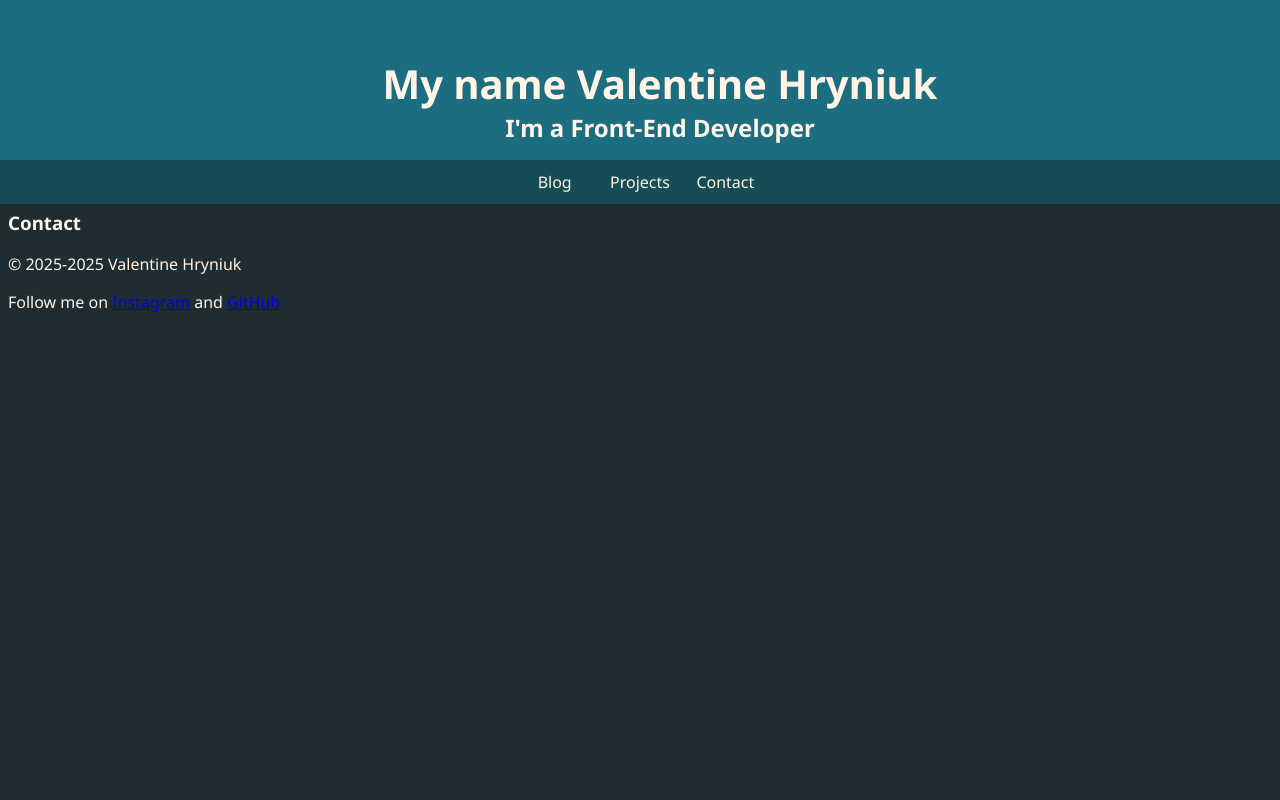
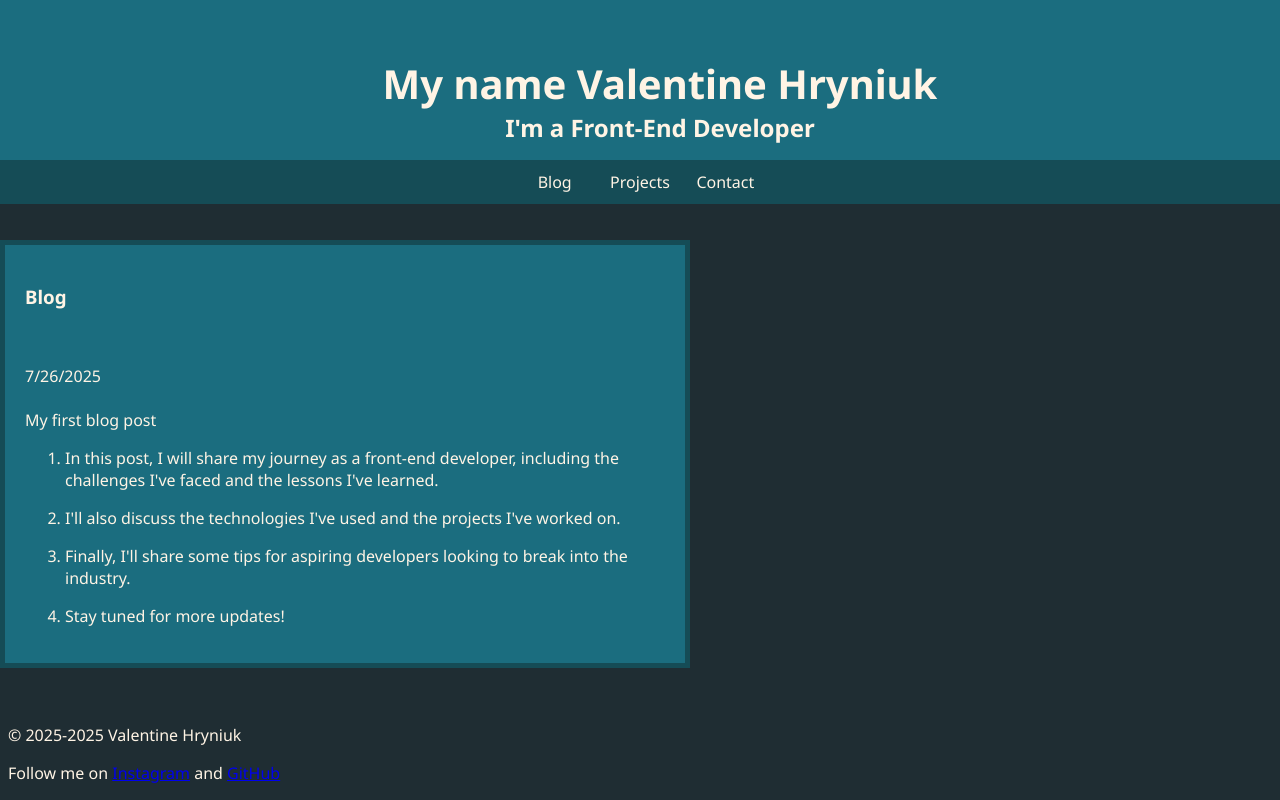
Before and after one commit to VineDevFrontend/Web-Portfolio, a plain HTML site: page index.html in a window 1280 px wide. Shown: the top 800 px of the page. Drawn offline with Linux system fonts and the light colour scheme.

Commit message:
release: v0.0.2 - Added new blog post

```diff
--- a/css/style.css
+++ b/css/style.css
@@ -98,3 +98,26 @@ body {
     color: rgb(255, 244, 229);
     font-size: 1em;
 }
+/* Blog Styles */
+#blog {
+    position: absolute;
+    top: 30vh;
+    width: 50%;
+    height: auto;
+    left: 0px;
+    padding: 20px;
+    background-color: rgb(27, 109, 127);
+    border: solid 5px rgb(21, 76, 86);
+    color: rgb(255, 244, 229);
+}
+
+
+
+
+
+#footer {
+    position: absolute;
+    bottom: 0;
+    width: 100%;
+
+}
--- a/index.html
+++ b/index.html
@@ -21,13 +21,24 @@
             <li class="nav-list-3"><a href="">Contact</a></li>
         </ul>
     </nav>
-    <article id="about">
+    <article id="blog">
         <header>
-            <h3>About Me</h3>
+            <h3>Blog</h3>
         </header>
         <img src="" alt="">
         <section>
-            <p></p>
+            <p>7/26/2025
+            <br>
+            <br>
+            My first blog post
+            <br>
+            <ol>
+                <li><p>In this post, I will share my journey as a front-end developer, including the challenges I've faced and the lessons I've learned.</p></li>
+                <li><p>I'll also discuss the technologies I've used and the projects I've worked on.</p></li>
+                <li><p>Finally, I'll share some tips for aspiring developers looking to break into the industry.</p></li>
+                <li><p>Stay tuned for more updates!</p></li>
+            </ol>
+        </p>
         </section>
         <section>
             <p></p>
@@ -49,7 +60,7 @@
             <p></p>
         </aside>
     </div>
-    <footer>
+    <footer id="footer">
         <p>© 2025-2025 Valentine Hryniuk</p>
         <p>Follow me on <a href="#">Instagram</a> and <a href="#">GitHub</a></p>
     </footer>
```
